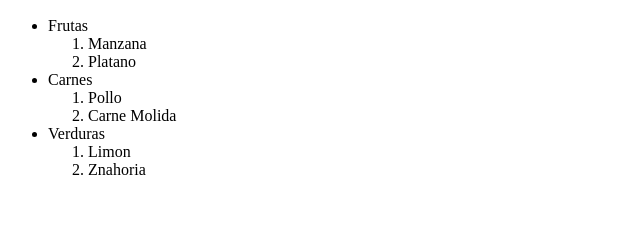
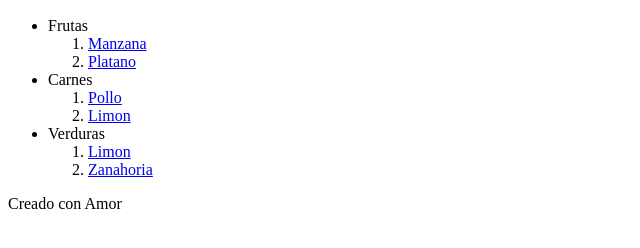
Before and after one commit to rolsac17/Designs, a plain HTML site: page listaSuper.html in a window 1280 px wide. Shown: the part 50-298 px from the top of the page, without its empty margins (0-640 px from the left). Drawn offline with Linux system fonts and the light colour scheme.

Commit message:
Fin del reto lista

```diff
--- a/listaSuper.html
+++ b/listaSuper.html
@@ -17,10 +17,10 @@
                 Frutas
                 <ol>
                     <li>
-                        Manzana
+                        <a href="#">Manzana</a>
                     </li>
                     <li>
-                        Platano
+                        <a href="#">Platano</a>
                     </li>
                 </ol>
             </li>
@@ -28,10 +28,10 @@
                 Carnes
                 <ol>
                     <li>
-                        Pollo
+                        <a href="#">Pollo</a>
                     </li>
                     <li>
-                        Carne Molida
+                        <a href="#">Limon</a>
                     </li>
                 </ol>
             </li>
@@ -39,16 +39,17 @@
                 Verduras
                 <ol>
                     <li>
-                        Limon
+                        <a href="#">Limon</a>
                     </li>
                     <li>
-                        Znahoria
+                        <a href="#">Zanahoria</a>
                     </li>
                 </ol>
             </li>
         </ul>
     </nav>
     </header>
+    <footer>Creado con Amor</footer>
 
 </body>
 </html>
```
